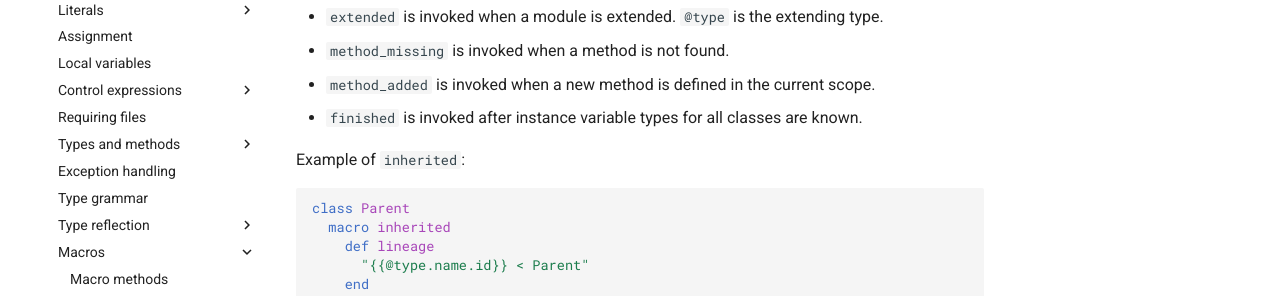
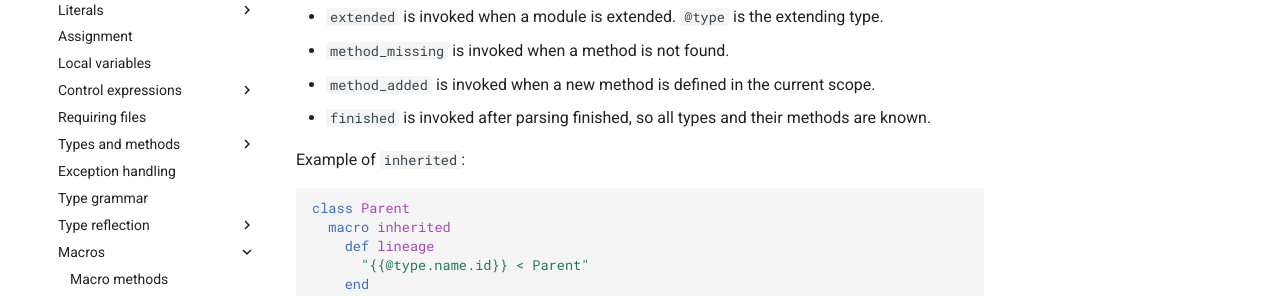
Before and after one commit to crystal-lang/crystal-book, an MkDocs documentation site: the page built from docs/syntax_and_semantics/macros/hooks.md, in a window 1280 px wide and 900 px high. Shown: the part 284-580 px from the top of the window. Built offline with MkDocs 1.6.1 and Material for MkDocs 9.7.7, drawn with Linux system fonts in a browser that asks for light colours; comment, search, counter and statistics services are not loaded.

Commit message:
Improve wording of finished macro description (#416)
Co-authored-by: Johannes Müller <straightshoota@gmail.com>

```diff
--- a/docs/syntax_and_semantics/macros/hooks.md
+++ b/docs/syntax_and_semantics/macros/hooks.md
@@ -7,7 +7,7 @@ Special macros exist that are invoked in some situations as hooks, at compile ti
 * `extended` is invoked when a module is extended. `@type` is the extending type.
 * `method_missing` is invoked when a method is not found.
 * `method_added` is invoked when a new method is defined in the current scope.
-* `finished` is invoked after instance variable types for all classes are known.
+* `finished` is invoked after parsing finished, so all types and their methods are known.
 
 Example of `inherited`:
 
```
